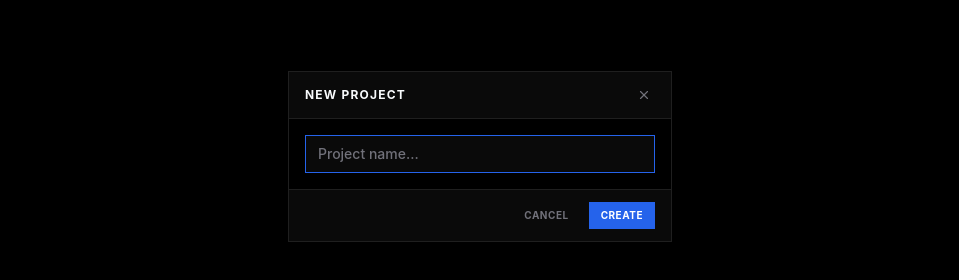
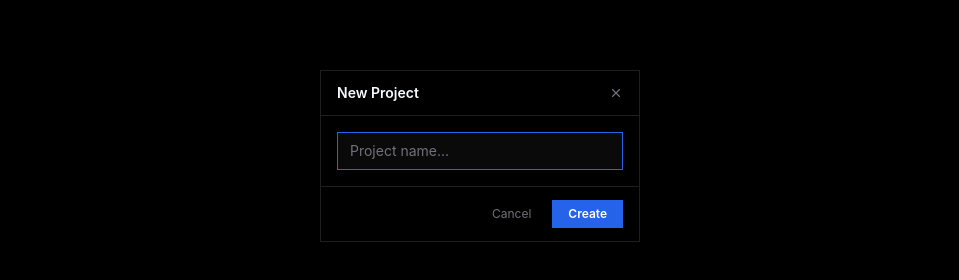
Before and after one commit to devmoamal/CodeBox, a React (Vite) app in the folder client/: page / in a window 1280 px wide. Both pictures are taken after a click on the button "NEW PROJECT". Shown: the part 244-524 px from the top of the page, without its empty margins (160-1119 px from the left). Built offline with nearby package versions, Linux system fonts and the light colour scheme; no server answers.

Commit message:
feat(client): overhaul Dialog UI and enhance file operation feedback

```diff
--- a/client/src/components/FileExplorer/index.tsx
+++ b/client/src/components/FileExplorer/index.tsx
@@ -3,11 +3,12 @@ import { useState } from "react";
 import { FSService } from "@/services/fs.service";
 import { useAppStore } from "@/store";
 import { buildFileTree, TreeNode } from "@/lib/tree";
-import { Dialog } from "../ui/Dialog";
+import { Dialog, Trash2, FilePlus, FolderPlus, Pencil } from "../ui/Dialog";
 import { ContextMenu, useContextMenu } from "../ui/ContextMenu";
 import { toast } from "sonner";
 import { FileExplorerHeader } from "./FileExplorerHeader";
 import { FileTreeNode } from "./FileTreeNode";
+
 
 type DialogState = {
   type: "create_file" | "create_folder" | "delete" | "rename" | null;
@@ -17,7 +18,7 @@ type DialogState = {
 
 export function FileExplorer({ projectId }: { projectId: string }) {
   const queryClient = useQueryClient();
-  const { activeFilePath, toggleFolder, openedFolders, openFile } = useAppStore();
+  const { activeFilePath, toggleFolder, openedFolders, openFile, renameOpenFile, removeOpenFiles } = useAppStore();
   const [dialog, setDialog] = useState<DialogState>({ type: null });
   const [inputValue, setInputValue] = useState("");
   const { contextMenu, showContextMenu, closeContextMenu } = useContextMenu();
@@ -41,8 +42,10 @@ export function FileExplorer({ projectId }: { projectId: string }) {
 
   const deleteMutation = useMutation({
     mutationFn: (path: string) => FSService.delete(projectId, path),
-    onSuccess: () => {
+    onSuccess: (_, deletedPath) => {
       queryClient.invalidateQueries({ queryKey: ["fs", projectId] });
+      // Remove deleted file from open tabs
+      removeOpenFiles([deletedPath]);
       setDialog({ type: null });
     },
   });
@@ -50,14 +53,18 @@ export function FileExplorer({ projectId }: { projectId: string }) {
   const renameMutation = useMutation({
     mutationFn: (args: { oldPath: string; newPath: string }) =>
       FSService.rename(projectId, args.oldPath, args.newPath),
-    onSuccess: () => {
+    onSuccess: (_, { oldPath, newPath }) => {
       queryClient.invalidateQueries({ queryKey: ["fs", projectId] });
+      // Invalidate old file content cache and update open tabs
+      queryClient.removeQueries({ queryKey: ["file-content", projectId, oldPath] });
+      renameOpenFile(oldPath, newPath);
       setDialog({ type: null });
     },
     onError: (error: any) => {
       toast.error(error.message || "Failed to move file");
     },
   });
+
 
   const uploadMutation = useMutation({
     mutationFn: (args: { path: string; file: File }) =>
@@ -187,19 +194,49 @@ export function FileExplorer({ projectId }: { projectId: string }) {
         onClose={() => setDialog({ type: null })}
         onConfirm={onConfirm}
         title={
-          dialog.type === "create_file"
-            ? "New File"
-            : dialog.type === "create_folder"
-            ? "New Folder"
-            : dialog.type === "delete"
-            ? "Delete"
-            : "Rename"
+          dialog.type === "create_file" ? "New File"
+          : dialog.type === "create_folder" ? "New Folder"
+          : dialog.type === "delete" ? "Delete Item"
+          : "Rename"
+        }
+        targetName={
+          dialog.type === "delete" || dialog.type === "rename"
+            ? dialog.path?.split("/").pop()
+            : undefined
+        }
+        description={
+          dialog.type === "delete"
+            ? "Are you sure you want to delete this item?"
+            : dialog.type === "rename"
+            ? "Enter a new name:"
+            : dialog.type === "create_file"
+            ? "Enter a name for the new file:"
+            : "Enter a name for the new folder:"
+        }
+        icon={
+          dialog.type === "delete" ? <Trash2 size={15} />
+          : dialog.type === "create_file" ? <FilePlus size={15} />
+          : dialog.type === "create_folder" ? <FolderPlus size={15} />
+          : <Pencil size={15} />
+        }
+        confirmText={
+          dialog.type === "delete" ? "Delete"
+          : dialog.type === "create_file" ? "Create"
+          : dialog.type === "create_folder" ? "Create"
+          : "Rename"
         }
         showInput={dialog.type !== "delete"}
         inputValue={inputValue}
         onInputChange={setInputValue}
+        inputPlaceholder={
+          dialog.type === "create_folder" ? "folder-name"
+          : dialog.type === "rename" ? dialog.path?.split("/").pop() ?? "new-name"
+          : "file.py"
+        }
         confirmVariant={dialog.type === "delete" ? "danger" : "primary"}
       />
+
+
 
       {contextMenu && <ContextMenu {...contextMenu} onClose={closeContextMenu} />}
     </div>
--- a/client/src/components/ui/Dialog.tsx
+++ b/client/src/components/ui/Dialog.tsx
@@ -1,5 +1,5 @@
 import React, { useEffect, useRef } from "react";
-import { X } from "lucide-react";
+import { X, Trash2, FilePlus, FolderPlus, Pencil, AlertTriangle } from "lucide-react";
 
 interface DialogProps {
   isOpen: boolean;
@@ -15,6 +15,9 @@ interface DialogProps {
   inputValue?: string;
   onInputChange?: (value: string) => void;
   inputPlaceholder?: string;
+  icon?: React.ReactNode;
+  /** Highlighted filename/path to display prominently in the body */
+  targetName?: string;
 }
 
 export function Dialog({
@@ -31,12 +34,14 @@ export function Dialog({
   inputValue = "",
   onInputChange,
   inputPlaceholder = "Enter value...",
+  icon,
+  targetName,
 }: DialogProps) {
   const inputRef = useRef<HTMLInputElement>(null);
 
   useEffect(() => {
     if (isOpen && showInput) {
-      setTimeout(() => inputRef.current?.focus(), 100);
+      setTimeout(() => inputRef.current?.focus(), 80);
     }
   }, [isOpen, showInput]);
 
@@ -51,25 +56,53 @@ export function Dialog({
 
   if (!isOpen) return null;
 
+  const isDanger = confirmVariant === "danger";
+
   return (
     <div className="fixed inset-0 z-[100] flex items-center justify-center p-4">
-      {/* Backdrop: Solid or high opacity, no blur as per STRICT RULES */}
-      <div
-        className="absolute inset-0 bg-black/50"
-        onClick={onClose}
-      />
+      {/* Backdrop */}
+      <div className="absolute inset-0 bg-black/65" onClick={onClose} />
 
-      {/* Dialog Panel: No rounded, no shadows, strict borders */}
-      <div className="relative w-full max-w-sm bg-bg border border-border flex flex-col overflow-hidden">
-        <div className="flex items-center justify-between px-4 py-3 border-b border-border bg-panel shrink-0">
-          <h3 className="text-xs font-bold uppercase tracking-widest text-text">{title}</h3>
-          <button onClick={onClose} className="text-muted hover:text-text p-1">
+      {/* Panel */}
+      <div className="relative w-full max-w-xs bg-bg border border-border flex flex-col overflow-hidden">
+
+        {/* Header */}
+        <div className={`flex items-center justify-between px-4 py-3 border-b border-border ${isDanger ? "border-red-600/40" : ""}`}>
+          <div className="flex items-center gap-2">
+            {icon && (
+              <span className={isDanger ? "text-red-500" : "text-primary"}>
+                {icon}
+              </span>
+            )}
+            <h3 className="text-sm font-semibold text-text">{title}</h3>
+          </div>
+          <button onClick={onClose} className="text-muted hover:text-text p-0.5 -mr-0.5 transition-colors">
             <X size={14} />
           </button>
         </div>
 
-        <div className="p-4 space-y-4 flex-1">
-          {description && <p className="text-xs text-muted leading-tight font-medium">{description}</p>}
+        {/* Body */}
+        <div className="px-4 py-4 space-y-3">
+          {/* Warning banner for danger actions */}
+          {isDanger && (
+            <div className="flex items-start gap-2.5 p-2.5 border border-red-600/30 bg-red-600/10">
+              <AlertTriangle size={14} className="text-red-500 shrink-0 mt-0.5" />
+              <p className="text-xs text-red-400 leading-relaxed">
+                This action is <span className="font-bold">permanent</span> and cannot be undone.
+              </p>
+            </div>
+          )}
+
+          {/* Highlighted target filename */}
+          {targetName && (
+            <div className="px-3 py-2 bg-panel border border-border font-mono text-sm text-text truncate">
+              {targetName}
+            </div>
+          )}
+
+          {description && (
+            <p className="text-xs text-text/70 leading-relaxed">{description}</p>
+          )}
 
           {showInput && (
             <input
@@ -78,17 +111,18 @@ export function Dialog({
               value={inputValue}
               onChange={(e) => onInputChange?.(e.target.value)}
               placeholder={inputPlaceholder}
-              className="w-full bg-panel border border-border px-3 py-2 text-sm text-text placeholder:text-muted focus:outline-none focus:border-primary font-medium"
+              className="w-full bg-panel border border-border px-3 py-2 text-sm text-text placeholder:text-muted focus:outline-none focus:border-primary transition-colors"
             />
           )}
 
           {children}
         </div>
 
-        <div className="px-4 py-3 border-t border-border bg-panel flex justify-end gap-2">
+        {/* Footer */}
+        <div className="px-4 py-3 border-t border-border flex items-center justify-end gap-2">
           <button
             onClick={onClose}
-            className="px-3 py-1.5 text-[10px] font-bold uppercase tracking-wider text-muted hover:text-text hover:bg-bg"
+            className="px-3 py-1.5 text-xs text-muted hover:text-text border border-transparent hover:border-border transition-colors"
           >
             {cancelText}
           </button>
@@ -96,10 +130,10 @@ export function Dialog({
           {onConfirm && (
             <button
               onClick={onConfirm}
-              className={`px-3 py-1.5 text-[10px] font-bold uppercase tracking-wider ${
-                confirmVariant === "danger"
-                   ? "bg-red-600 hover:bg-red-700 text-white"
-                   : "bg-primary hover:bg-primary-hover text-white"
+              className={`px-4 py-1.5 text-xs font-semibold transition-colors ${
+                isDanger
+                  ? "bg-red-600 hover:bg-red-700 text-white"
+                  : "bg-primary hover:bg-primary-hover text-white"
               }`}
             >
               {confirmText}
@@ -110,3 +144,5 @@ export function Dialog({
     </div>
   );
 }
+
+export { Trash2, FilePlus, FolderPlus, Pencil };
```
